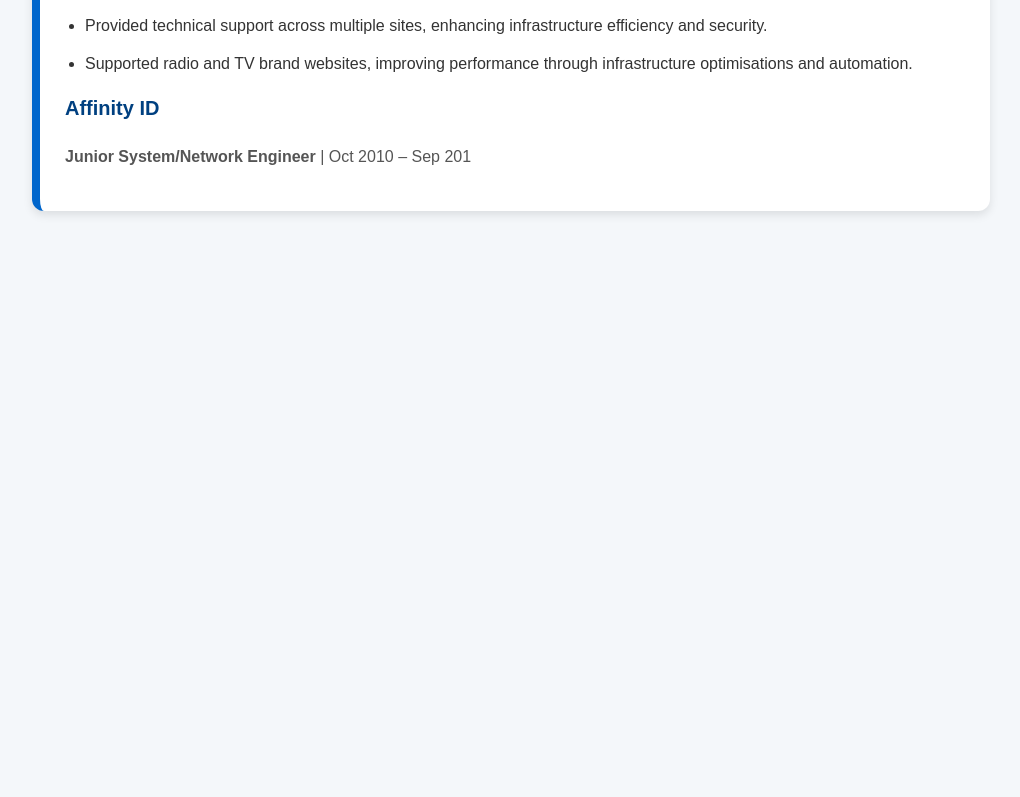
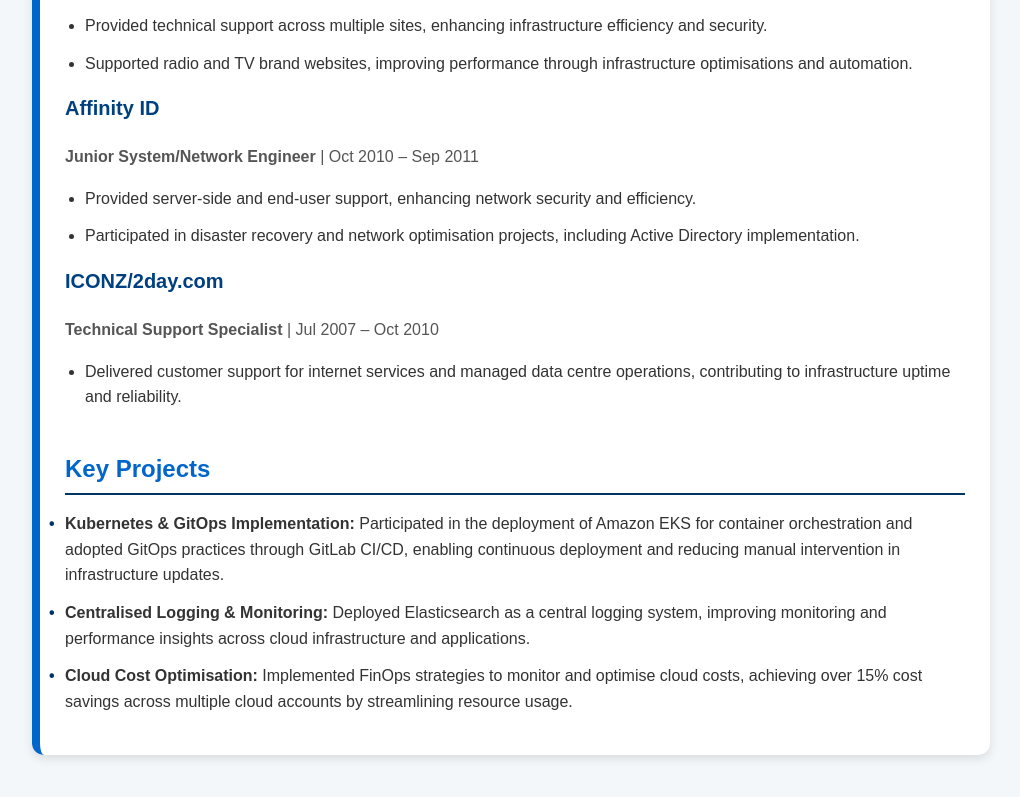
Before and after one commit to renegadenz/renegadenz.github.io, a plain HTML site: page index.html in a window 1280 px wide. Shown: the part 2550-3347 px from the top of the page, without its empty margins (129-1149 px from the left). Before the commit the page ends 2811 px from the top, so only its background shows below. Drawn offline with Linux system fonts and the light colour scheme.

Commit message:
Update index.html

```diff
--- a/index.html
+++ b/index.html
@@ -194,4 +194,27 @@
             </ul>
 
             <h3>Affinity ID</h3>
-            <p><strong>Junior System/Network Engineer</strong> | Oct 2010 – Sep 201
+            <p><strong>Junior System/Network Engineer</strong> | Oct 2010 – Sep 2011</p>
+            <ul>
+                <li>Provided server-side and end-user support, enhancing network security and efficiency.</li>
+                <li>Participated in disaster recovery and network optimisation projects, including Active Directory implementation.</li>
+            </ul>
+
+            <h3>ICONZ/2day.com</h3>
+            <p><strong>Technical Support Specialist</strong> | Jul 2007 – Oct 2010</p>
+            <ul>
+                <li>Delivered customer support for internet services and managed data centre operations, contributing to infrastructure uptime and reliability.</li>
+            </ul>
+        </section>
+
+        <section>
+            <h2 class="section-title">Key Projects</h2>
+            <ul class="key-projects">
+                <li><strong>Kubernetes & GitOps Implementation:</strong> Participated in the deployment of Amazon EKS for container orchestration and adopted GitOps practices through GitLab CI/CD, enabling continuous deployment and reducing manual intervention in infrastructure updates.</li>
+                <li><strong>Centralised Logging & Monitoring:</strong> Deployed Elasticsearch as a central logging system, improving monitoring and performance insights across cloud infrastructure and applications.</li>
+                <li><strong>Cloud Cost Optimisation:</strong> Implemented FinOps strategies to monitor and optimise cloud costs, achieving over 15% cost savings across multiple cloud accounts by streamlining resource usage.</li>
+            </ul>
+        </section>
+    </div>
+</body>
+</html>
```
